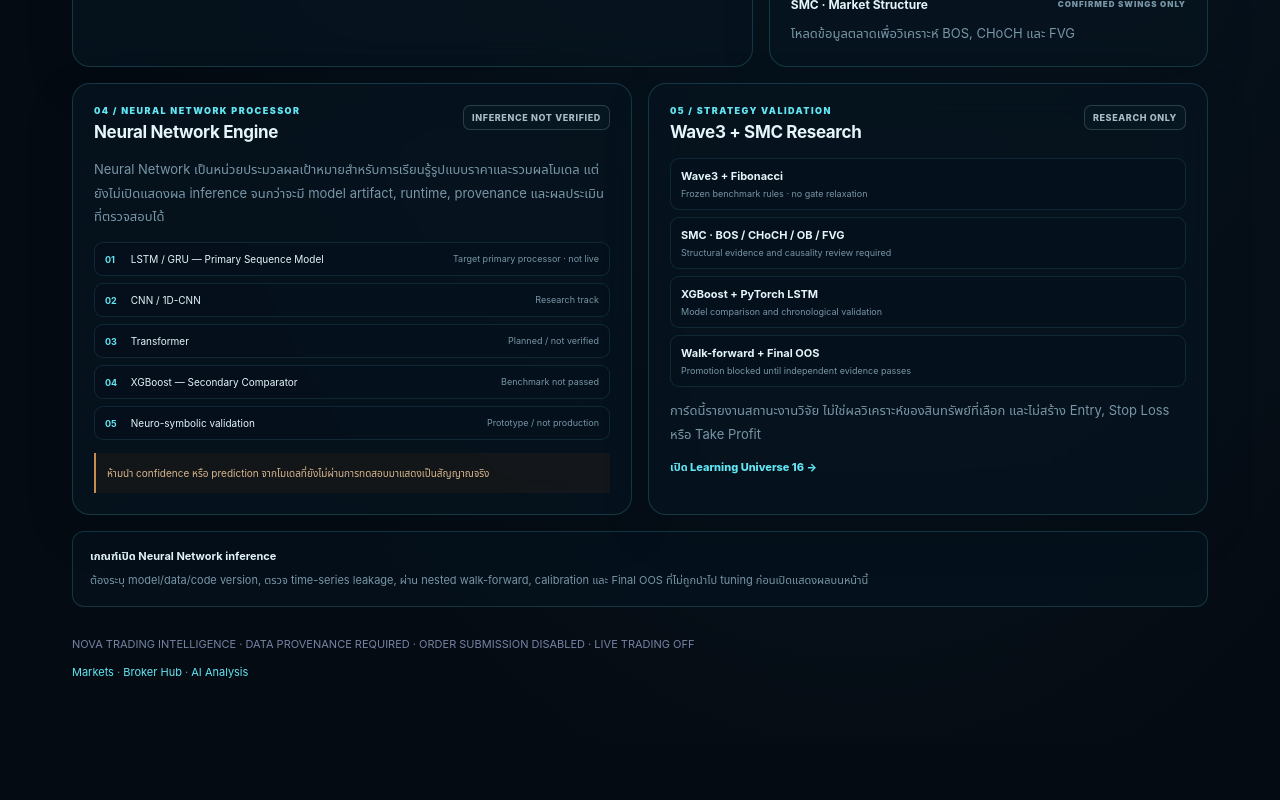
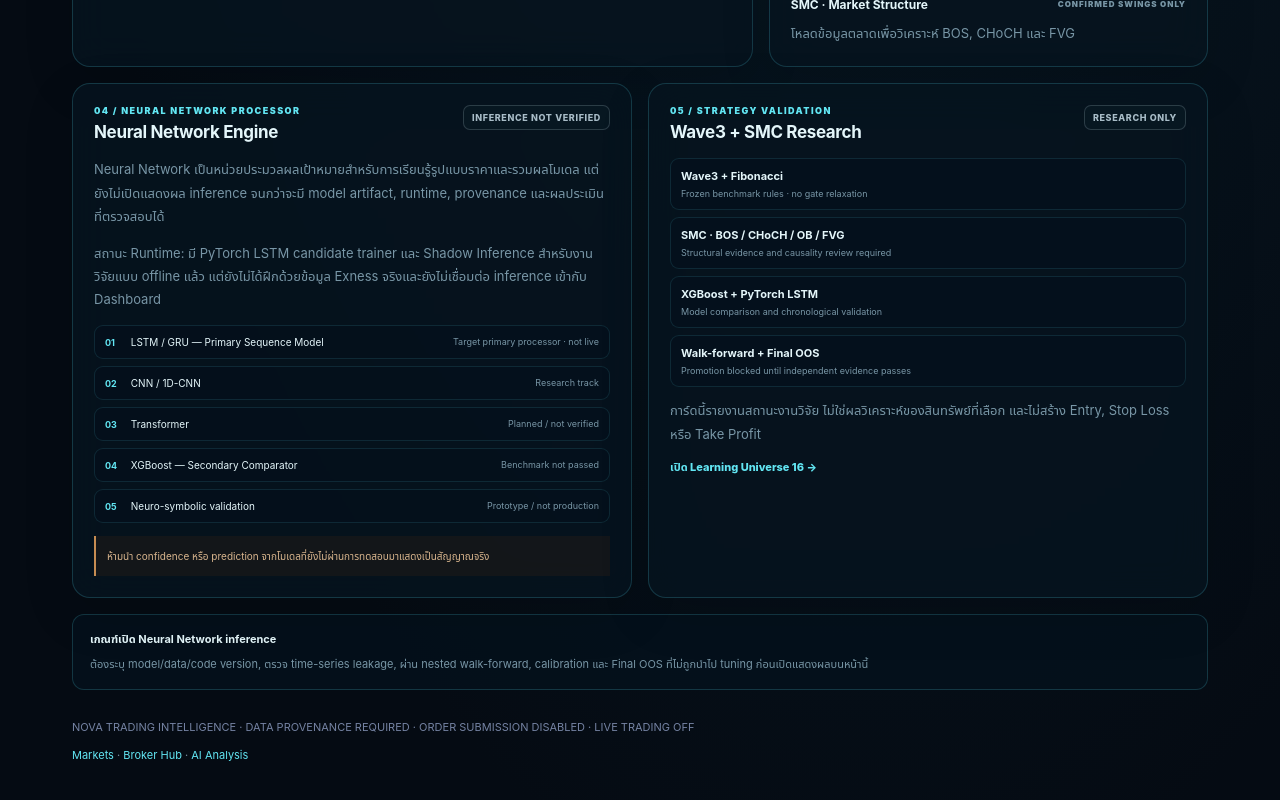
Before and after one commit to vutting895/VOOM_SYSTEM-NOVA-AI, a Next.js app in the folder frontend/: page /trading-intelligence in a window 1280 px wide. Shown: the part 921-1721 px from the top of the page. Before the commit the page ends 1664 px from the top, so only its background shows below. Built offline with nearby package versions, Linux system fonts and the light colour scheme.

Commit message:
feat(trading-intelligence): expose honest neural runtime readiness on dashboard

```diff
--- a/frontend/app/trading-intelligence/page.jsx
+++ b/frontend/app/trading-intelligence/page.jsx
@@ -358,6 +358,7 @@ export default function TradingIntelligencePage() {
             <span className="ti-model-state">INFERENCE NOT VERIFIED</span>
           </div>
           <p className="ti-section-copy">Neural Network เป็นหน่วยประมวลผลเป้าหมายสำหรับการเรียนรู้รูปแบบราคาและรวมผลโมเดล แต่ยังไม่เปิดแสดงผล inference จนกว่าจะมี model artifact, runtime, provenance และผลประเมินที่ตรวจสอบได้</p>
+          <p className="ti-section-copy">สถานะ Runtime: มี PyTorch LSTM candidate trainer และ Shadow Inference สำหรับงานวิจัยแบบ offline แล้ว แต่ยังไม่ได้ฝึกด้วยข้อมูล Exness จริงและยังไม่เชื่อมต่อ inference เข้ากับ Dashboard</p>
           <div className="ti-model-list">
             <div><span><b>01</b> LSTM / GRU — Primary Sequence Model</span><em>Target primary processor · not live</em></div>
             <div><span><b>02</b> CNN / 1D-CNN</span><em>Research track</em></div>
```
